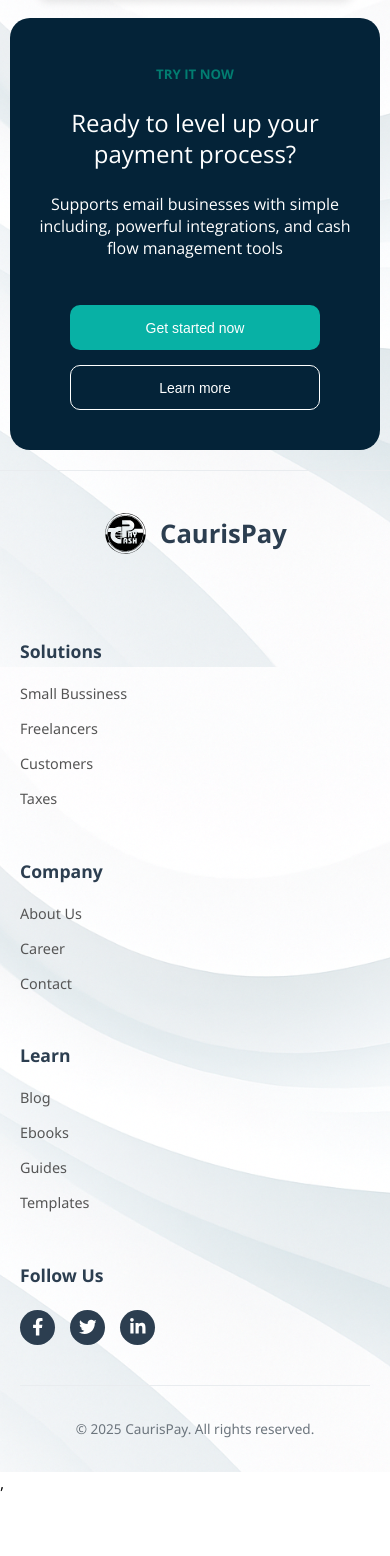
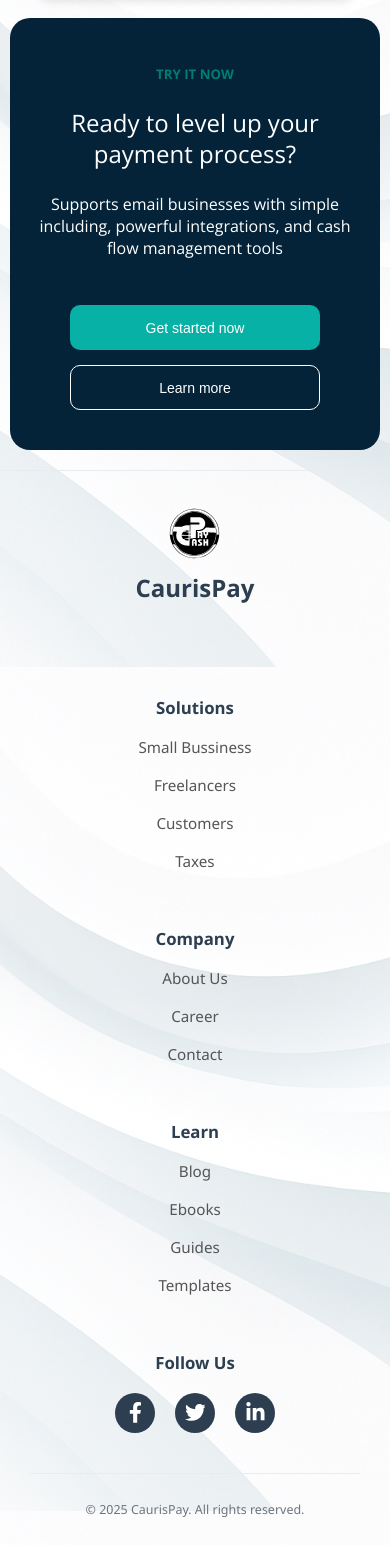
Before and after one commit to hippolite-oss/CaurisPayGray, a React (Vite) app: page / in a window 390 px wide. Shown: the part 5241-6797 px from the top of the page. Before the commit the page ends 6735 px from the top, so only its background shows below. Built offline with nearby package versions, Linux system fonts and the light colour scheme.

Commit message:
Optimisation des espacements et tailles de polices pour tablettes et mobiles

```diff
--- a/src/components/Content8/Content8.css
+++ b/src/components/Content8/Content8.css
@@ -110,29 +110,112 @@
     font-size: 0.85rem;
 }
 
-/* Responsive Design */
+
 @media (max-width: 768px) {
+    .content8 {
+        padding: 50px 15px 20px;
+    }
+
     .footer-links {
-        grid-template-columns: repeat(2, 1fr);
-        gap: 25px;
+        grid-template-columns: repeat(2, minmax(140px, 1fr));
+        gap: 30px;
+        text-align: center;
+    }
+
+    .footer-brand {
+        margin-bottom: 35px;
+    }
+
+    .brand-logo img {
+        width: 50px;
+        height: 50px;
+    }
+
+    .content8 h1 {
+        font-size: 1.7rem;
+    }
+
+    .solutions h3, .company h3, .learn h3, .legal h3, .social h3 {
+        font-size: 1rem;
+        margin-bottom: 12px;
+    }
+
+    .solutions a, .company a, .learn a, .legal a {
+        font-size: 0.95rem;
+    }
+
+    .social-icons {
+        justify-content: center;
+        gap: 18px;
+    }
+
+    .social-icons a {
+        width: 38px;
+        height: 38px;
+        font-size: 1.2rem;
+    }
+
+    .footer-bottom {
+        font-size: 0.8rem;
+        margin-top: 10px;
     }
 }
 
+
 @media (max-width: 480px) {
     .content8 {
-        padding: 40px 0 20px;
+        padding: 35px 10px 15px;
+    }
+
+    .footer-brand {
+        margin-bottom: 25px;
+    }
+
+    .brand-logo {
+        flex-direction: column;
+        text-align: center;
+    }
+
+    .brand-logo img {
+        margin: 0 0 10px 0;
+        width: 55px;
+        height: 55px;
+    }
+
+    .content8 h1 {
+        font-size: 1.5rem;
+        margin-bottom: 10px;
     }
 
     .footer-links {
         grid-template-columns: 1fr;
+        gap: 25px;
+        text-align: center;
+    }
+
+    .solutions h3, .company h3, .learn h3, .legal h3, .social h3 {
+        font-size: 1.05rem;
+        margin-bottom: 14px;
+    }
+
+    .solutions a, .company a, .learn a, .legal a {
+        font-size: 0.95rem;
+        padding: 4px 0;
+    }
+
+    .social-icons {
+        justify-content: center;
         gap: 20px;
     }
 
-    .footer-brand {
-        margin-bottom: 30px;
+    .social-icons a {
+        width: 40px;
+        height: 40px;
+        font-size: 1.3rem;
     }
 
-    .content8 h1 {
-        font-size: 1.6rem;
+    .footer-bottom {
+        font-size: 0.78rem;
+        padding-top: 15px;
     }
 }
```
